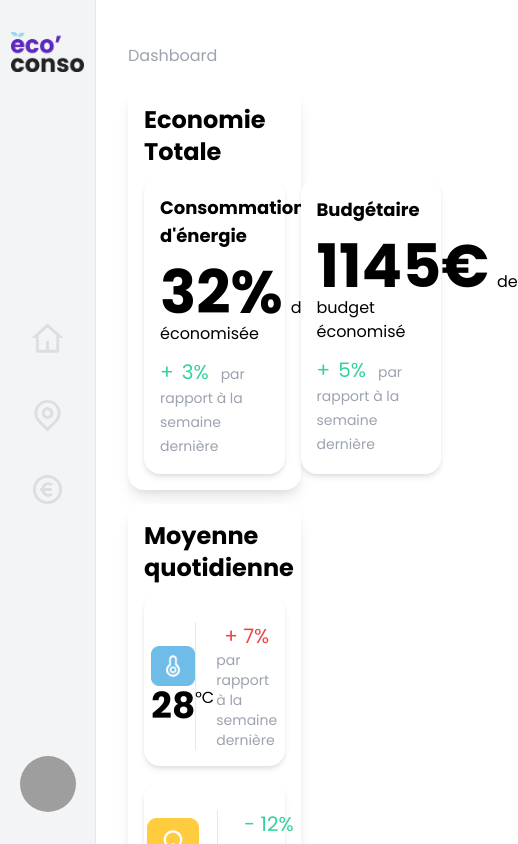
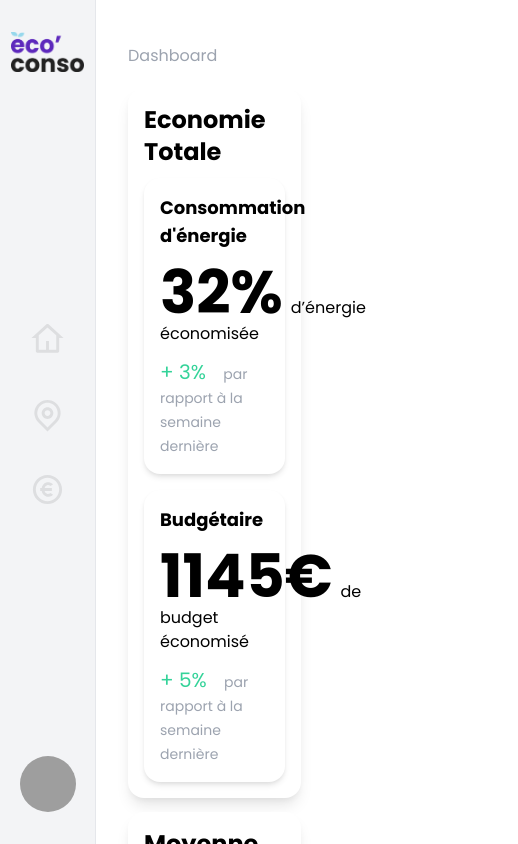
Before and after one commit to bryanFerreiraJS/IoT10, a Vue app: page / in a window 390 px wide. Shown: the top 844 px of the page, 518 px wide, since content can reach past the window. Built offline with nearby package versions, Linux system fonts and the light colour scheme; grey boxes are pictures that could not be loaded; what @tailwindcss/typography would draw is missing.

Commit message:
fix TotalSaving

```diff
--- a/src/components/TotalSavings.vue
+++ b/src/components/TotalSavings.vue
@@ -1,7 +1,7 @@
 <template>
   <div class="bg-white shadow-lg flex p-4 flex-col rounded-2xl w-3/4">
     <div class="text-2xl text-black-600 font-bold">Economie Totale</div>
-    <div class="mt-2.5 w-full flex flex-row">
+    <div class="mt-2.5 w-full flex listEconoTotale">
       <div class="flex flex-col w-full mr-2 bg-white shadow-md p-4 items-center justify-center text-left rounded-2xl">
         <h3 class="w-full text-lg text-black-600 font-bold">Consommation d'énergie</h3>
         <div class="mt-3 w-full text-black-600">
@@ -9,21 +9,25 @@
           <span class="ml-2 text-base">d’énergie économisée</span>
         </div>
         <div class="mt-3 w-full">
-          <span class="text-xl text-green-400">+</span>
-          <span class="text-xl ml-2 text-green-400">3%</span>
+          <span class="text-xl text-green-400">
+            <span class="text-xl mr-2 text-green-400 clearMargin">+</span>
+            3%
+          </span>
           <span class="text-sm ml-3 text-gray-400">par rapport à la semaine dernière</span>
         </div>
       </div>
 
-      <div class="flex flex-col w-full ml-2 bg-white shadow-md p-4 items-center justify-center text-left rounded-2xl">
+      <div class="flex flex-col w-full ml-2 bg-white shadow-md p-4 items-center justify-center text-left rounded-2xl clearMargin EconoTotaleCol2">
         <h3 class="w-full text-lg text-black-600 font-bold">Budgétaire</h3>
         <div class="mt-3 w-full text-black-600">
           <span class="text-6xl font-bold">1145€</span>
           <span class="ml-2 text-base">de budget économisé</span>
         </div>
         <div class="mt-3 w-full">
-          <span class="text-xl text-green-400">+</span>
-          <span class="text-xl ml-2 text-green-400">5%</span>
+          <span class="text-xl text-green-400">
+            <span class="text-xl mr-2 text-green-400 clearMargin">+</span>
+            5%
+          </span>
           <span class="text-sm ml-3 text-gray-400">par rapport à la semaine dernière</span>
         </div>
       </div>
@@ -36,3 +40,20 @@ import { defineComponent } from 'vue'
 
 export default defineComponent({})
 </script>
+
+<style scoped>
+  .listEconoTotale{
+    flex-direction: row;
+  }
+  @media screen and (max-width: 830px) {
+    .listEconoTotale{
+      flex-direction: column;
+    }
+    .clearMargin{
+      margin: 0;
+    }
+    .EconoTotaleCol2{
+      margin-top: 1rem;
+    }
+  }
+</style>
```
